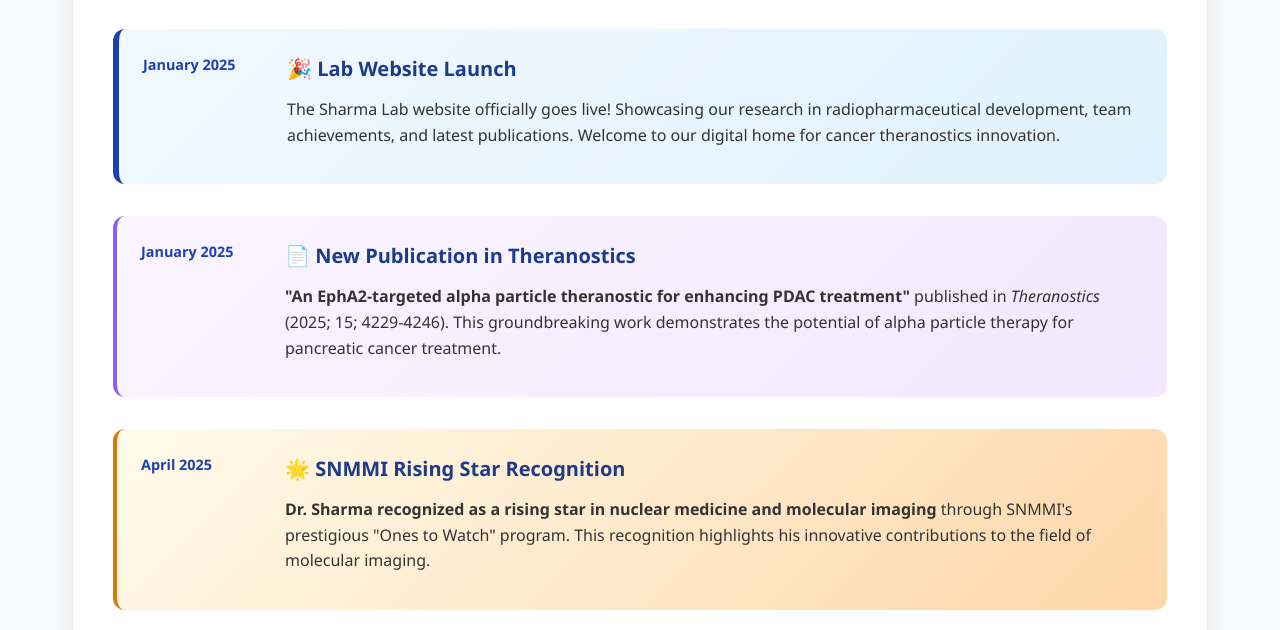
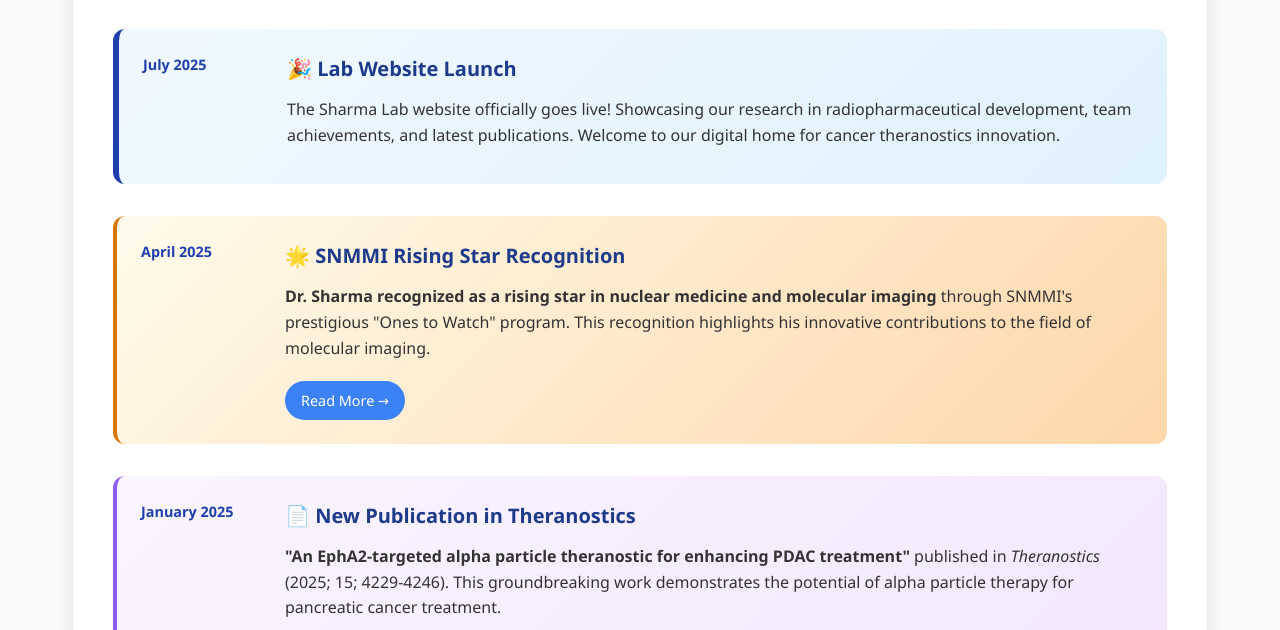
Before and after one commit to ajaychem12/sharma-lab-website, a website: page news.html in a window 1280 px wide. Shown: the part 322-952 px from the top of the page. Drawn offline with Linux system fonts and the light colour scheme.

Commit message:
Update news.html

```diff
--- a/news.html
+++ b/news.html
@@ -29,10 +29,19 @@
       <div class="news-timeline">
 
         <div class="news-item featured">
-          <div class="news-date">January 2025</div>
+          <div class="news-date">July 2025</div>
           <div class="news-content">
             <h3>🎉 Lab Website Launch</h3>
             <p>The Sharma Lab website officially goes live! Showcasing our research in radiopharmaceutical development, team achievements, and latest publications. Welcome to our digital home for cancer theranostics innovation.</p>
+          </div>
+        </div>
+
+        <div class="news-item award">
+          <div class="news-date">April 2025</div>
+          <div class="news-content">
+            <h3>🌟 SNMMI Rising Star Recognition</h3>
+            <p><strong>Dr. Sharma recognized as a rising star in nuclear medicine and molecular imaging</strong> through SNMMI's prestigious "Ones to Watch" program. This recognition highlights his innovative contributions to the field of molecular imaging.</p>
+            <a href="https://snmmi.org/Web/News/Articles/SNMMI-Announces-Ones-to-Watch-2025-Selections.aspx" target="_blank" class="read-more">Read More →</a>
           </div>
         </div>
 
@@ -41,14 +50,6 @@
           <div class="news-content">
             <h3>📄 New Publication in Theranostics</h3>
             <p><strong>"An EphA2-targeted alpha particle theranostic for enhancing PDAC treatment"</strong> published in <em>Theranostics</em> (2025; 15; 4229-4246). This groundbreaking work demonstrates the potential of alpha particle therapy for pancreatic cancer treatment.</p>
-          </div>
-        </div>
-
-        <div class="news-item award">
-          <div class="news-date">April 2025</div>
-          <div class="news-content">
-            <h3>🌟 SNMMI Rising Star Recognition</h3>
-            <p><strong>Dr. Sharma recognized as a rising star in nuclear medicine and molecular imaging</strong> through SNMMI's prestigious "Ones to Watch" program. This recognition highlights his innovative contributions to the field of molecular imaging.</p>
           </div>
         </div>
 
```
